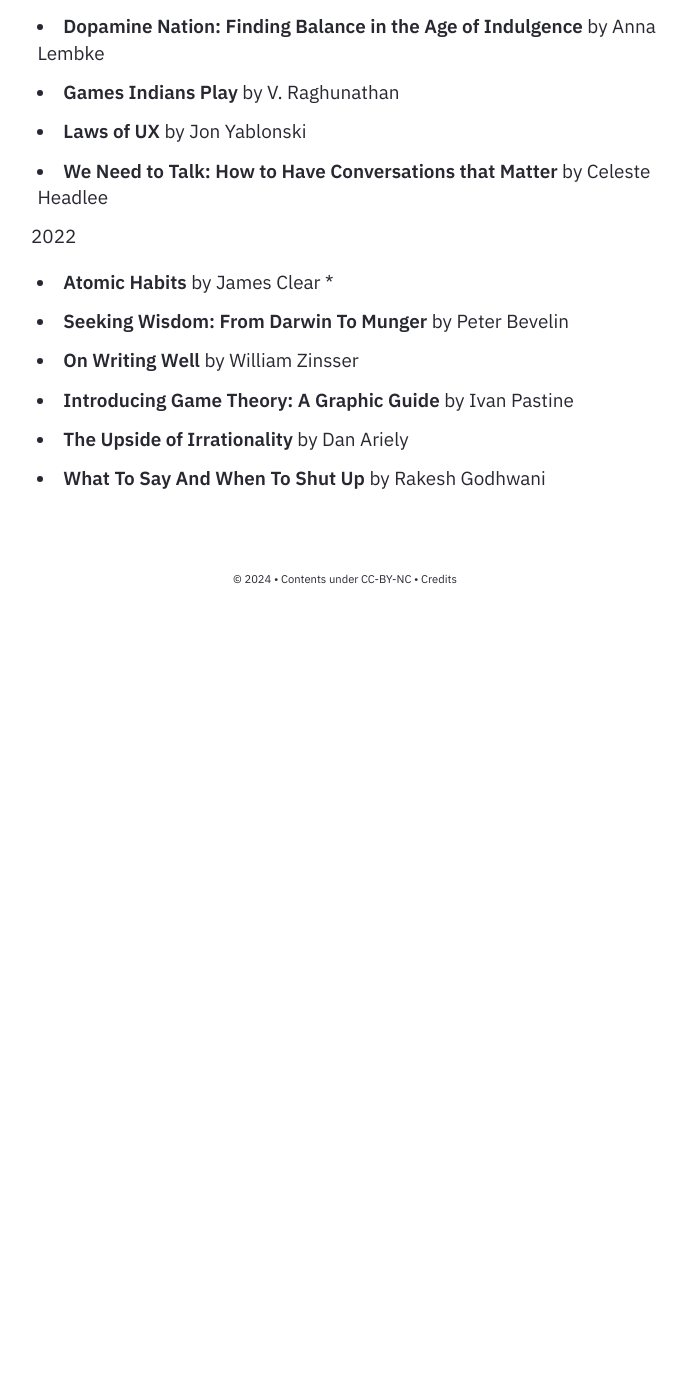
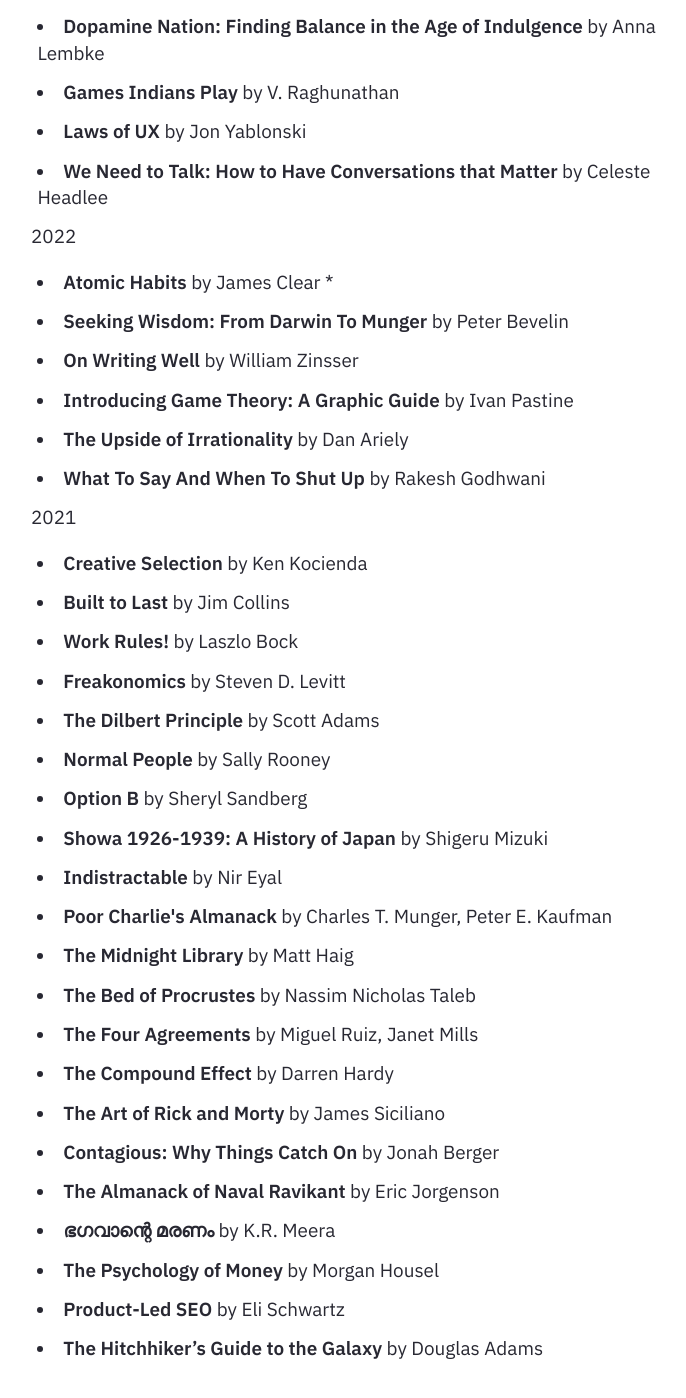
Before and after one commit to nikhilvishnu/nikhilvishnu.github.io, a Jekyll site: the page built from pages/Library.md, in a window 1280 px wide and 1400 px high, scrolled down 615 px. Shown: the whole window, without its empty margins (295-981 px from the left). Built offline with Jekyll 4.4.1, drawn with Linux system fonts in a browser that asks for light colours; before the commit the page ends 1243 px from its top, so only the background shows below that.

Commit message:
Update Library.md
Updated 2021 library

```diff
--- a/pages/Library.md
+++ b/pages/Library.md
@@ -29,3 +29,26 @@ feedformat: row
 - **Introducing Game Theory: A Graphic Guide** by Ivan Pastine
 - **The Upside of Irrationality** by Dan Ariely
 - **What To Say And When To Shut Up** by Rakesh Godhwani
+
+2021
+- **Creative Selection** by Ken Kocienda
+- **Built to Last** by Jim Collins
+- **Work Rules!** by Laszlo Bock
+- **Freakonomics** by Steven D. Levitt
+- **The Dilbert Principle** by Scott Adams
+- **Normal People** by Sally Rooney
+- **Option B** by Sheryl Sandberg
+- **Showa 1926-1939: A History of Japan** by Shigeru Mizuki
+- **Indistractable** by Nir Eyal
+- **Poor Charlie's Almanack** by Charles T. Munger, Peter E. Kaufman
+- **The Midnight Library** by Matt Haig
+- **The Bed of Procrustes** by Nassim Nicholas Taleb
+- **The Four Agreements** by Miguel Ruiz, Janet Mills
+- **The Compound Effect** by Darren Hardy
+- **The Art of Rick and Morty** by James Siciliano
+- **Contagious: Why Things Catch On** by Jonah Berger
+- **The Almanack of Naval Ravikant** by Eric Jorgenson
+- **ഭഗവാന്റെ മരണം** by K.R. Meera
+- **The Psychology of Money** by Morgan Housel
+- **Product-Led SEO** by Eli Schwartz
+- **The Hitchhiker’s Guide to the Galaxy** by Douglas Adams
```
